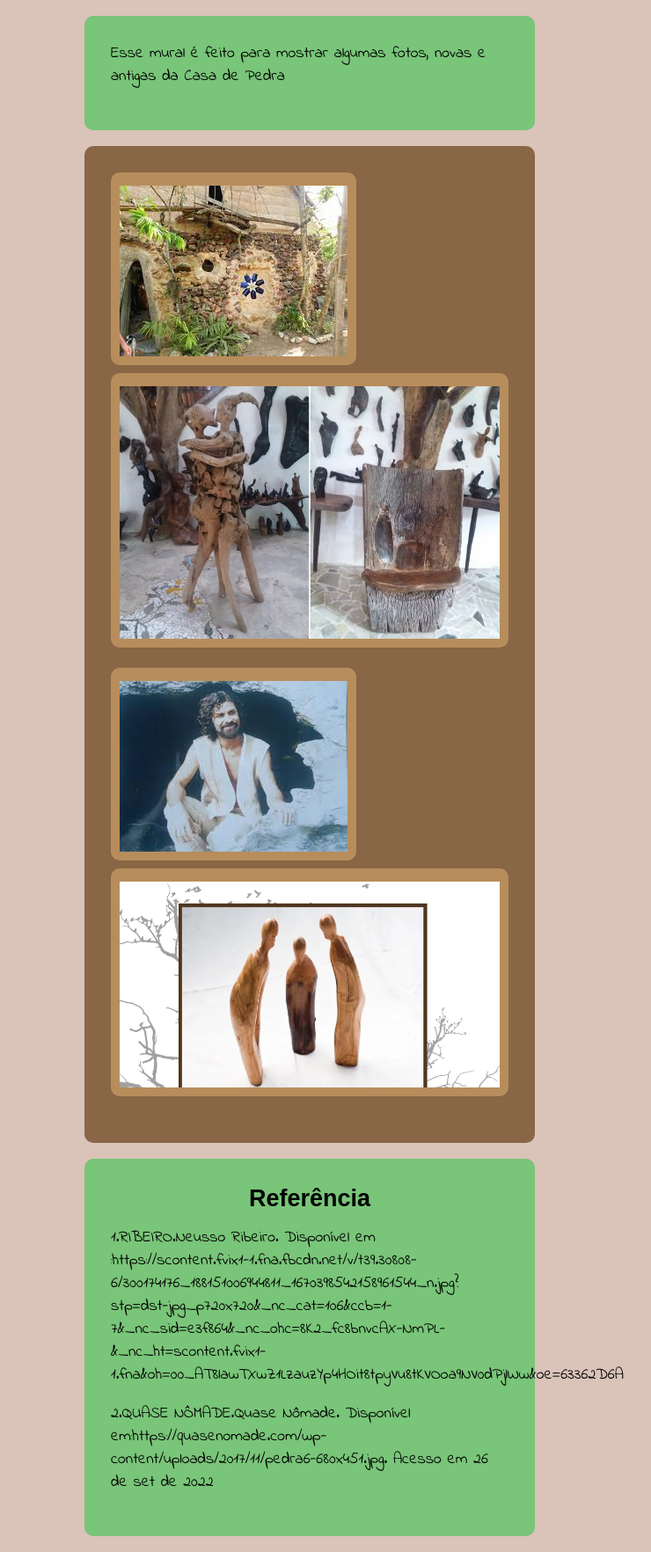
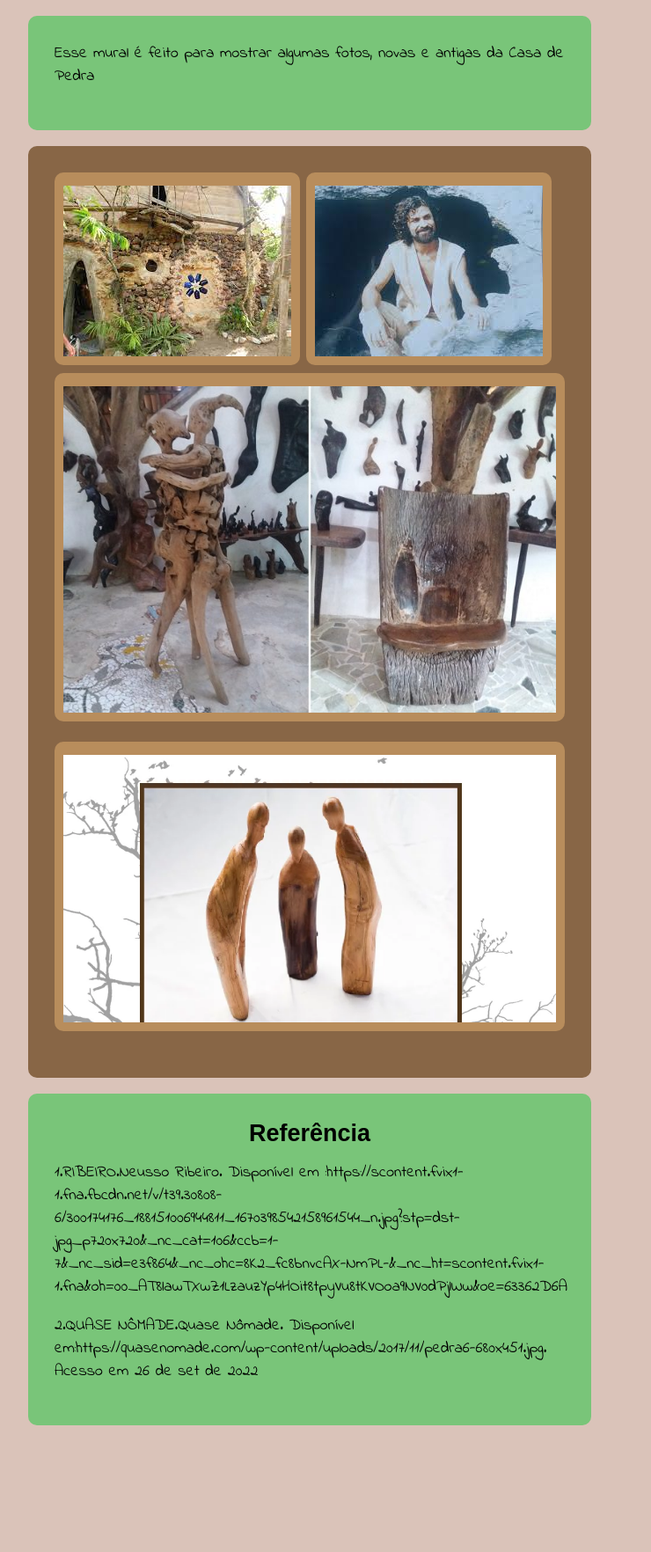
Before and after one commit to Biel-Silva/Casa-De-Pedra, a PHP site: page /htmls/mural.html in a window 1280 px wide. Shown: the part 224-1988 px from the top of the page at 88% size, without its empty margins (288-1028 px from the left). After the commit the page ends 1844 px from the top, so only its background shows below. Run offline with PHP 8.4, Linux system fonts and the light colour scheme; some web fonts are replaced.

Commit message:
Update style.css

```diff
--- a/estilos/style.css
+++ b/estilos/style.css
@@ -130,7 +130,7 @@
 
 
 main article{
-    min-width: 30%;
+    min-width: 50%;
     margin:auto;
     margin-top:1em;
     margin-bottom:1em;
```
